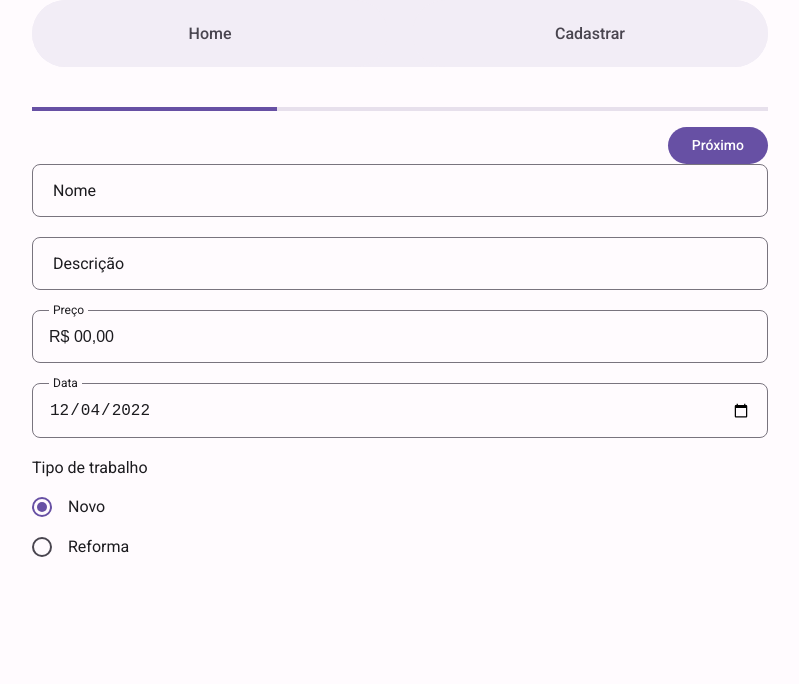
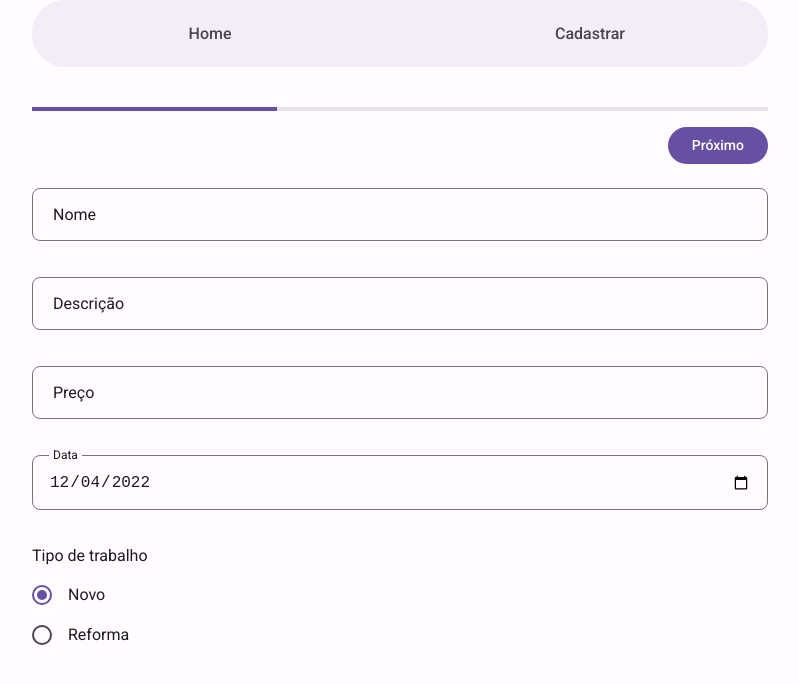
Before and after one commit to BrunoBecoski/marcenaria, a Next.js app: page /create in a window 1280 px wide. Shown: the top 684 px of the page, without its empty margins (240-1039 px from the left). Built offline with nearby package versions, Linux system fonts and the light colour scheme; no server answers.

Commit message:
chore: update component Create

```diff
--- a/src/pages/create/components/NewClient/index.tsx
+++ b/src/pages/create/components/NewClient/index.tsx
@@ -1,4 +1,4 @@
-import { MutableRefObject, useEffect } from 'react';
+import { MutableRefObject } from 'react';
 import { useForm, Controller } from 'react-hook-form';
 import { yupResolver } from '@hookform/resolvers/yup';
 import * as yup from 'yup';
@@ -20,13 +20,13 @@ const schema = yup.object({
 })
 
 interface NewClientPros {
+  setStep: (value: number) => void;
   client: ClientData;
   submitRef: MutableRefObject<HTMLButtonElement>;
-  setClientIsValid: (value: boolean) => void;
   setClient: (data: ClientData) => void;
 }
 
-export function NewClient({ client, submitRef, setClientIsValid, setClient }: NewClientPros) {
+export function NewClient({ client, submitRef, setStep, setClient }: NewClientPros) {
   const { handleSubmit, control, formState: { errors, isValid } } = useForm<ClientData>({
     resolver: yupResolver(schema),
     defaultValues: {
@@ -36,12 +36,9 @@ export function NewClient({ client, submitRef, setClientIsValid, setClient }: Ne
   });
 
   async function onSubmit(data: ClientData) {
+    setStep(3)
     setClient(data)
   }
-
-  useEffect(() => {
-    setClientIsValid(isValid);
-  }, [isValid])
 
   return (
     <Form onSubmit={handleSubmit(onSubmit)}>
--- a/src/pages/create/components/NewProduct/index.tsx
+++ b/src/pages/create/components/NewProduct/index.tsx
@@ -1,6 +1,8 @@
 import { MutableRefObject } from 'react';
-import { Controller, useFormContext } from 'react-hook-form';
+import { Controller, useForm } from 'react-hook-form';
 import * as yup from 'yup';
+import { yupResolver } from '@hookform/resolvers/yup';
+import { format } from 'date-fns';
 
 import { ProductType } from '../../../../graphql/generated';
 
@@ -21,14 +23,35 @@ export interface ProductData {
 }
 
 interface NewProductProps {
+  setStep: (value: number) => void;
   submitRef: MutableRefObject<HTMLButtonElement>;
   setProduct: (data: ProductData) => void;
+  product: ProductData;
 }
 
-export function NewProduct({ setProduct, submitRef }: NewProductProps) {
-  const { handleSubmit, control, getValues, setValue } = useFormContext<ProductData>()
+const productSchema = yup.object({
+  name: yup.string().required('* obrigatório'),
+  description: yup.string().required('* obrigatório'),
+  price: yup.string().required('* obrigatório'),
+  date: yup.string(),
+  type: yup.string(),
+})
+
+export function NewProduct({ setStep ,setProduct, submitRef, product }: NewProductProps) {
+
+  const { handleSubmit, control, getValues, setValue } = useForm<ProductData>({
+    resolver: yupResolver(productSchema),
+    defaultValues: {
+      name: product.name || '',
+      description: product.description || '',
+      price: product.price || '',
+      date: product.date || format(new Date(), 'yyyy-MM-dd'),
+      type: product.type || ProductType.New,
+    }
+  });
 
   async function onSubmit(data: ProductData) {
+    setStep(2)
     setProduct(data)
   }
 
--- a/src/pages/create/index.tsx
+++ b/src/pages/create/index.tsx
@@ -1,8 +1,5 @@
-import { useEffect, useRef, useState } from 'react';
-import { Controller, useForm } from 'react-hook-form';
-import { yupResolver } from '@hookform/resolvers/yup';
-import * as yup from 'yup';
-import { format } from 'date-fns';
+import { useRef, useState } from 'react';
+
 
 import { ProductType } from '../../graphql/generated';
 
@@ -12,12 +9,10 @@ import { NewClient, ClientData } from './components/NewClient';
 import {
   ProgressIndicator,
   Button,
-  RadioBox,
-  TextField,
-  TextFieldCurrency,
 } from '../../components/MaterialDesign'
 
 import { CreateContainer } from './styles';
+import { NewProduct } from './components/NewProduct';
 
 interface ProductData {
   name: string;
@@ -31,8 +26,6 @@ export default function Create() {
   const [step, setStep] = useState(1)
 
   const [product, setProduct ] = useState<ProductData>({} as ProductData);
-
-  const [clientIsValid, setClientIsValid] = useState(false);
   const [client, setClient] = useState<ClientData>({} as ClientData);
 
   const productSubmit = useRef<HTMLButtonElement>({} as HTMLButtonElement);
@@ -41,47 +34,12 @@ export default function Create() {
   function nextStep() {
     if(step === 1) {
       productSubmit.current.click();
-
-      if (methodsProduct.formState.isValid) {
-       setStep(prevState => prevState + 1);
-      }
     }
 
     if(step === 2) {
       clientSubmit.current.click();
-
-      if (clientIsValid) {
-        setStep(prevState => prevState + 1);
-       }
     }
   }
-
-  const productSchema = yup.object({
-    name: yup.string().required('*Requerido'),
-    description: yup.string(),
-    price: yup.string(),
-    date: yup.string(),
-    type: yup.string(),
-  })
-
-  const methodsProduct = useForm<ProductData>({
-    resolver: yupResolver(productSchema),
-    defaultValues: {
-      name: product.name || '',
-      description: product.description || '',
-      price: product.price || 'R$ 00,00',
-      date: product.date || format(new Date(), 'yyyy-MM-dd'),
-      type: product.type || ProductType.New,
-    }
-  });
-
-  function handleSubmitProduct(data: ProductData) {
-    setProduct(data)
-  }
-
-  useEffect(() => {
-    console.log(methodsProduct.formState.isValid)
-  }, [methodsProduct.formState.isValid])
 
   return (
     <Layout>
@@ -105,7 +63,6 @@ export default function Create() {
           {
             step < 3 ?
             <Button
-              // disabled
               onClick={nextStep}
             >
               Próximo
@@ -116,111 +73,20 @@ export default function Create() {
 
           {
             step === 1 &&
-            <form onSubmit={methodsProduct.handleSubmit(handleSubmitProduct)}>
-              <Controller
-                control={methodsProduct.control}
-                name="name"
-                render={({
-                  field: { name, onChange, value },
-                  formState: { errors }
-                }) => (
-                  <TextField
-                    label="Nome"
-                    name={name}
-                    value={value}
-                    onChange={onChange}
-                    errorMessage={errors.name?.message}
-                  />
-                )}
-              />
-
-              <Controller
-                control={methodsProduct.control}
-                name="description"
-                render={({
-                  field: { name, onChange, value },
-                  formState: { errors }
-                }) => (
-                  <TextField
-                    label="Descrição"
-                    name={name}
-                    value={value}
-                    onChange={onChange}
-                    errorMessage={errors.description?.message}
-                  />
-                )}
-              />
-
-              <Controller
-                control={methodsProduct.control}
-                name="price"
-                render={({
-                  field: { name, onChange, value },
-                  formState: { errors }
-                }) => (
-                  <TextFieldCurrency
-                    getValues={methodsProduct.getValues}
-                    setValue={methodsProduct.setValue}
-                    label="Preço"
-                    name={name}
-                    value={value}
-                    onChange={onChange}
-                    errorMessage={errors.price?.message}
-                  />
-                )}
-              />
-
-              <Controller
-                control={methodsProduct.control}
-                name="date"
-                render={({
-                  field: { name, onChange, value },
-                  formState: { errors },
-                }) => (
-                  <TextField
-                    type="date"
-                    label="Data"
-                    name={name}
-                    value={value}
-                    onChange={onChange}
-                    errorMessage={errors.date?.message}
-                  />
-                )}
-              />
-
-              <Controller
-                control={methodsProduct.control}
-                name="type"
-                render={({
-                  field: { name, value, onChange },
-                }) => (
-                  <RadioBox
-                    title="Tipo de trabalho"
-                    name={name}
-                    items={[
-                      { label: 'Novo', value: ProductType.New },
-                      { label: 'Reforma', value: ProductType.Reform },
-                    ]}
-                    value={value}
-                    onChange={onChange}
-                  />
-                )}
-              />
-
-              <button
-                ref={productSubmit}
-                type="submit"
-                style={{ display: 'none' }}
-              />
-          </form>
+            <NewProduct
+              product={product}
+              setStep={setStep}
+              submitRef={productSubmit}
+              setProduct={setProduct}
+            />
           }
 
           {
             step === 2 &&
               <NewClient
                 client={client}
+                setStep={setStep}
                 submitRef={clientSubmit}
-                setClientIsValid={setClientIsValid}
                 setClient={setClient}
               />
           }
```
